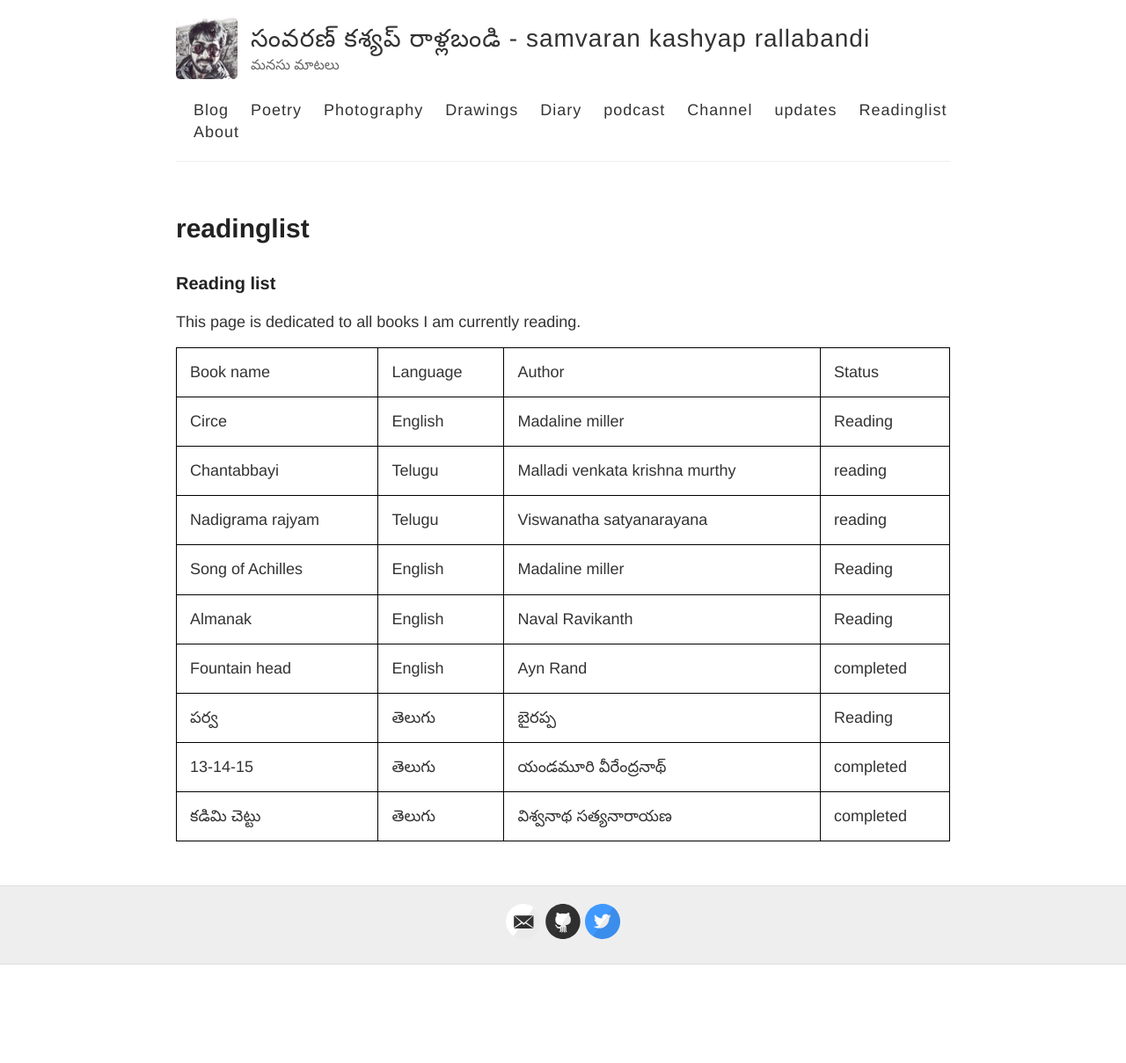
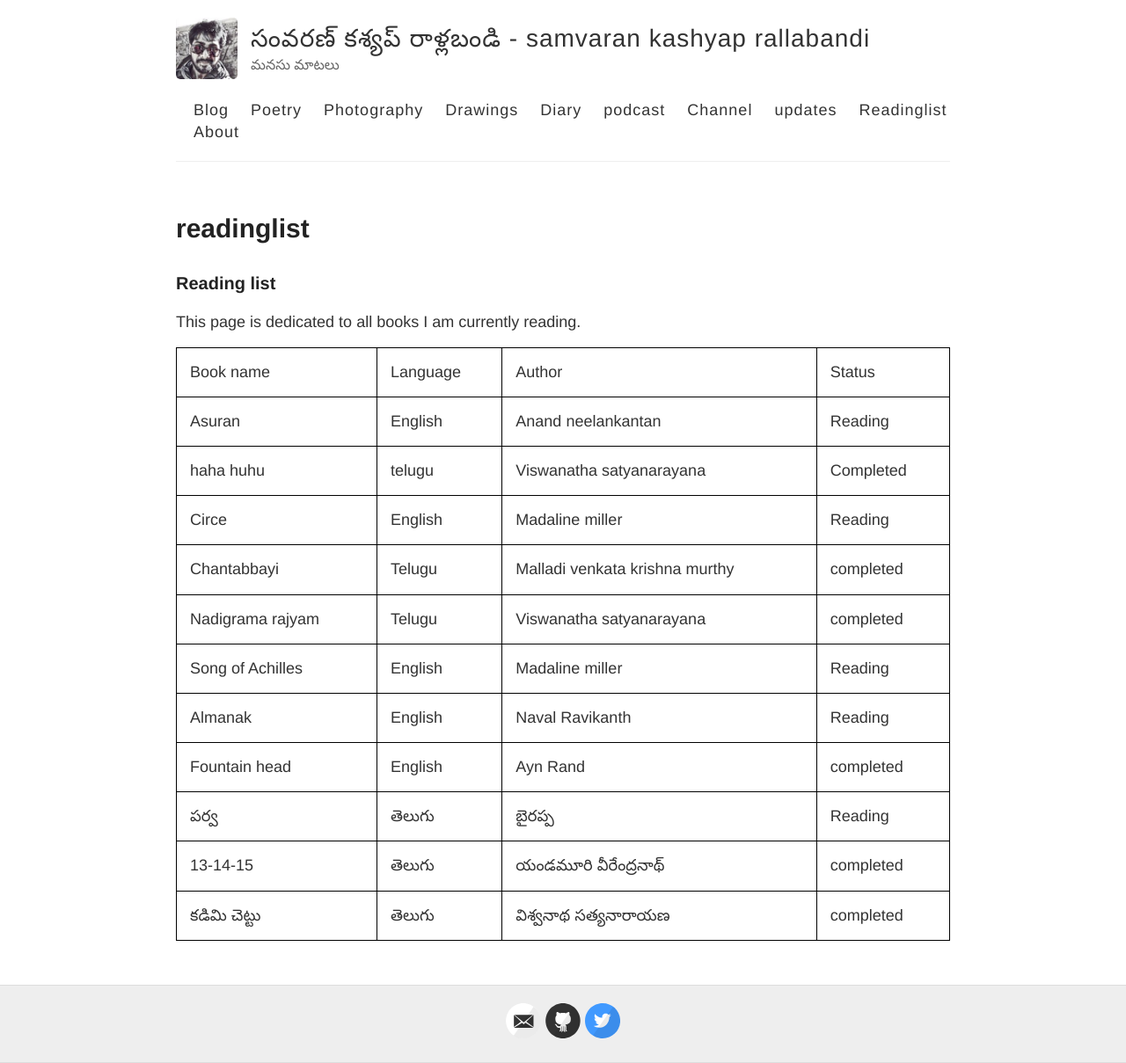
Before and after one commit to rsk/rsk.github.io, a Jekyll site: the page built from readinglist.md, in a window 1280 px wide. Shown: the whole page at 88% size. Built offline with Jekyll 4.4.1, drawn with Linux system fonts in a browser that asks for light colours; comment, search, counter and statistics services are not loaded; before the commit the page ends 1097 px from its top, so only the background shows below that.

Commit message:
Update readinglist.md

```diff
--- a/readinglist.md
+++ b/readinglist.md
@@ -35,6 +35,19 @@ This page is dedicated to all books I am currently reading.
     <th>Author</th>
     <th>Status</th>
   </tr>
+
+  <tr>
+    <td> Asuran </td>
+    <td>English </td>
+    <td>Anand neelankantan </td>
+    <td> Reading </td>
+  </tr>
+  <tr>
+    <td> haha huhu  </td>
+    <td>telugu </td>
+    <td>Viswanatha satyanarayana  </td>
+    <td> Completed</td>
+  </tr>
   <tr>
     <td> Circe  </td>
     <td>English </td>
@@ -45,13 +58,13 @@ This page is dedicated to all books I am currently reading.
     <td> Chantabbayi </td>
     <td> Telugu </td>
     <td> Malladi venkata krishna murthy </td>
-    <td> reading </td>
+    <td> completed </td>
   </tr>
   <tr>
     <td> Nadigrama rajyam </td>
     <td> Telugu </td>
     <td> Viswanatha satyanarayana </td>
-    <td> reading </td>
+    <td> completed </td>
   </tr>
   <tr>
     <td> Song of Achilles  </td>
```
